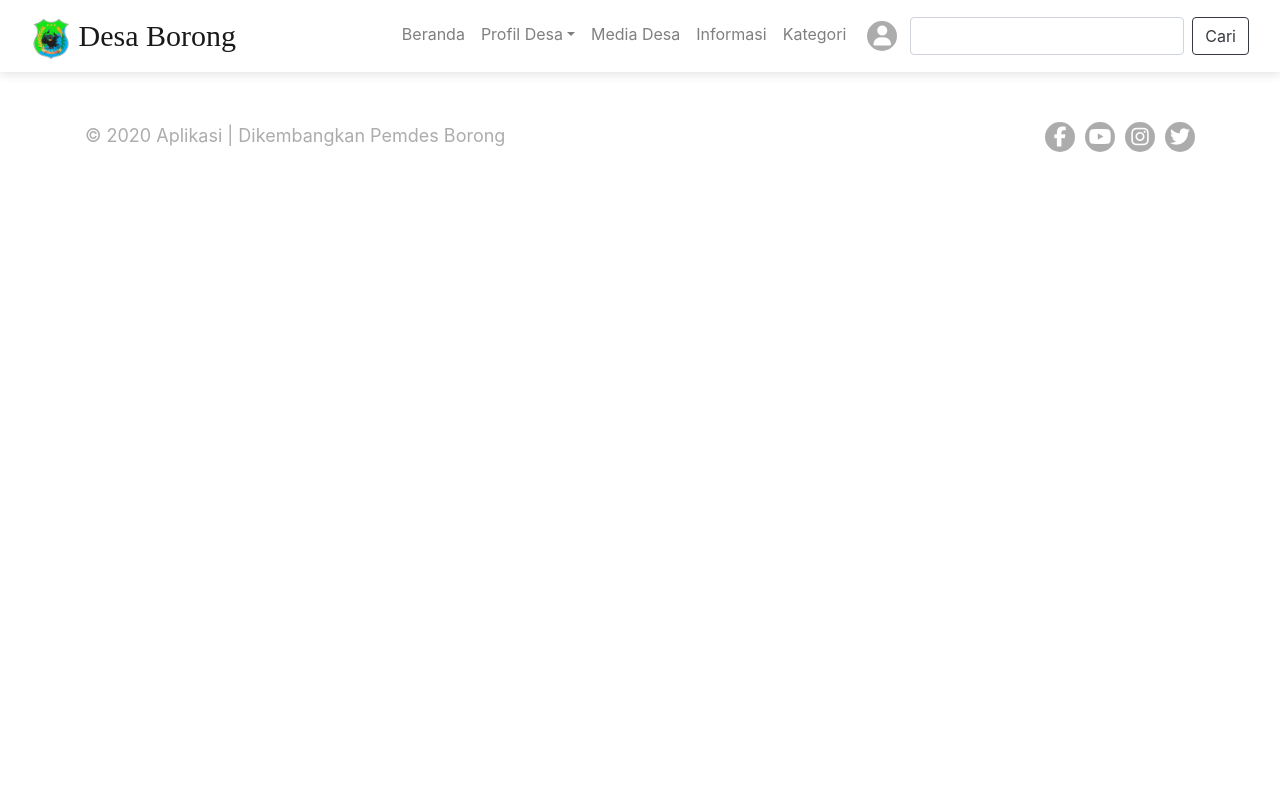
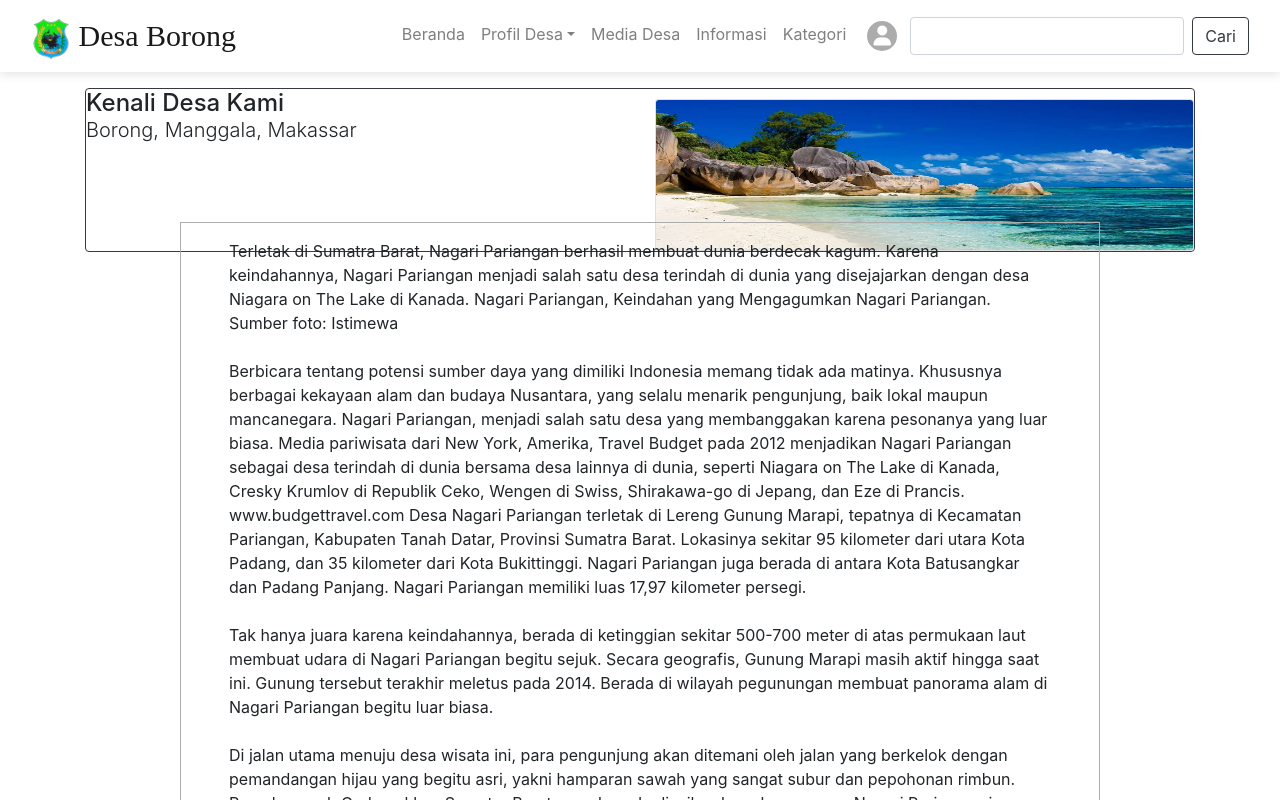
Before and after one commit to solo-design/solo-design.github.io, a plain HTML site: page about.html in a window 1280 px wide. Shown: the top 800 px of the page. Drawn offline with nearby package versions, Linux system fonts and the light colour scheme; some packages are replaced by stand-ins of ours; a script that the page names is missing; a web font is replaced by a local one.

Commit message:
ada about desa

```diff
--- a/sejarah-desa.html
+++ b/about.html
@@ -16,7 +16,7 @@
     <!-- Bootstrap CSS -->
     <link rel="stylesheet" href="https://stackpath.bootstrapcdn.com/bootstrap/4.4.1/css/bootstrap.min.css" integrity="sha384-Vkoo8x4CGsO3+Hhxv8T/Q5PaXtkKtu6ug5TOeNV6gBiFeWPGFN9MuhOf23Q9Ifjh" crossorigin="anonymous">
 
-    <title>Sejarah Desa Borong</title>
+    <title>Borong | About</title>
   </head>
   <body>
     <!-- navbar -->
@@ -93,8 +93,6 @@
               </div>
 
             <!-- akhir login -->
-
-
           <form class="form-inline my-1">
             <input class="form-control mr-sm-2" type="search" placeholder="" aria-label="Search">
             <button class="btn btn-outline-dark my-2 my-sm-0" type="submit">Cari</button>
@@ -103,8 +101,45 @@
       </nav>
 
 <!-- akhir nav -->
+<!-- content -->
+<div class="container mt-3">
+  <div class="border border-dark rounded">
+    <div class="row justify-content-center">
+      <div class="col-lg-6">
+        <h4 class="display-5">Kenali Desa Kami</h>
+          <p class="lead">Borong, Manggala, Makassar</p>
+      </div>
+      <div class="col-lg-6">
+        <div class="card">
+          <img src="img/carousel2.jpeg" class="card-img" alt="borong-view" style="height: 150px;">
+        </div>
+      </div>
+  </div>
+</div>
+  <div class="row justify-content-center">
+    <div class="col-10">
+      <div class="tu">
+        <p class="px-5 py-3">Terletak di Sumatra Barat, Nagari Pariangan berhasil membuat dunia berdecak kagum. Karena keindahannya, Nagari Pariangan menjadi salah satu desa terindah di dunia yang disejajarkan dengan desa Niagara on The Lake di Kanada.
+Nagari Pariangan, Keindahan yang Mengagumkan Nagari Pariangan. Sumber foto: Istimewa
+<br><br>
+Berbicara tentang potensi sumber daya yang dimiliki Indonesia memang tidak ada matinya. Khususnya berbagai kekayaan alam dan budaya Nusantara, yang selalu menarik pengunjung, baik lokal maupun mancanegara. Nagari Pariangan, menjadi salah satu desa yang membanggakan karena pesonanya yang luar biasa. Media pariwisata dari New York, Amerika, Travel Budget pada 2012 menjadikan Nagari Pariangan sebagai desa terindah di dunia bersama desa lainnya di dunia, seperti Niagara on The Lake di Kanada, Cresky Krumlov di Republik Ceko, Wengen di Swiss, Shirakawa-go di Jepang, dan Eze di Prancis. www.budgettravel.com
+
+Desa Nagari Pariangan terletak di Lereng Gunung Marapi, tepatnya di Kecamatan Pariangan, Kabupaten Tanah Datar, Provinsi Sumatra Barat. Lokasinya sekitar 95 kilometer dari utara Kota Padang, dan 35 kilometer dari Kota Bukittinggi. Nagari Pariangan juga berada di antara Kota Batusangkar dan Padang Panjang. Nagari Pariangan memiliki luas 17,97 kilometer persegi.
+<br><br>
+Tak hanya juara karena keindahannya, berada di ketinggian sekitar 500-700 meter di atas permukaan laut membuat udara di Nagari Pariangan begitu sejuk. Secara geografis, Gunung Marapi masih aktif hingga saat ini. Gunung tersebut terakhir meletus pada 2014. Berada di wilayah pegunungan membuat panorama alam di Nagari Pariangan begitu luar biasa.
+<br><br>
+Di jalan utama menuju desa wisata ini, para pengunjung akan ditemani oleh jalan yang berkelok dengan pemandangan hijau yang begitu asri, yakni hamparan sawah yang sangat subur dan pepohonan rimbun. Rumah-rumah Gadang khas Sumatra Barat yang berada di wilayah perkampungan Nagari Pariangan juga tidak biasa. Meski padat, rumah penduduk yang dibangun bertingkat-tingkat mengikuti kontur atau pola dari lereng gunung, terlihat rapi dan sedap dipandang mata.
+<br><br>
+Setiap jengkal mata memandang, selalu terlihat atap gonjong yang runcing (sebutan atap rumah gadang). Meskipun terlihat tua, rumah-rumah tersebut masih terlihat apik dan khas karena motif-motif minang. Uniknya, masyarakat desa membangun rumah-rumah tersebut secara tradisional dan tanpa menggunakan paku.
+<br><br>
+Tak hanya rumah-rumah yang menjadi daya tarik desa Nagari Pariangan. Masjid Ishlah yang dibangun pada abad ke-19 pun turut menarik pengunjung. Bangunan tertua yang dibangun Syekh Burhanuddin-- seorang ulama terkemuka di Minang --tidak mengadopsi rumah gadang sebagai arsitektur atapnya, melainkan arsitekturnya menyerupai kuil-kuil di Tibet. Masjid tua ini telah mengalami renovasi sebanyak dua kali, yaitu pada 1920 dan 1994. Yang semakin membuat masjid ini unik adalah terdapat pancuran air panas langsung dari Gunung Merapi. Air tersebut dapat digunakan untuk umat Muslim mensucikan diri. Pancuran ini dianggap sebagai sebuah keberkahan bagi masyarakat Nagari Pariangan.</p>
+      </div>
+    </div>
+  </div>
+  </div>
+<!-- akhir content -->
 <!-- footer -->
-<div class="container">
+<div class="container-lg mt-3">
   <div class="row footer">
     <div class="col-lg-6">
       <p>© 2020 Aplikasi    |   Dikembangkan Pemdes Borong</p>
--- a/css/style.css
+++ b/css/style.css
@@ -25,7 +25,7 @@ a.navbar-brand{
 	margin-bottom: 5px;
 	margin-top: 5px;
 }
-.fas{
+.fa-user{
 	color: white;
     display: block;
     width: 30px;
@@ -117,8 +117,9 @@ a.navbar-brand{
 	font-weight: 200;
 	font-style: italic;
 }
-.footer{
-	margin-top: 50px;
+.row .footer{
+	margin: auto;
+
 }
 .footer p{
 	font-size: 18px;
@@ -141,6 +142,16 @@ a.navbar-brand{
     text-align: center;
     border-radius: 50%;
     background-color: #ACACAC;
+}
+/*about*/
+.jumbotron{
+	box-shadow: 0 3px 20px rgba(0,0,0,0.5);
+	border-radius: 12px;
+}
+.tu{
+	border: 1px solid #ACACAC;
+	margin-top: -30px;
+
 }
 @media (min-width: 992px) {
 	.carousel-item img{
```
Also changed, not shown: index.html (+11 -3 lines).
